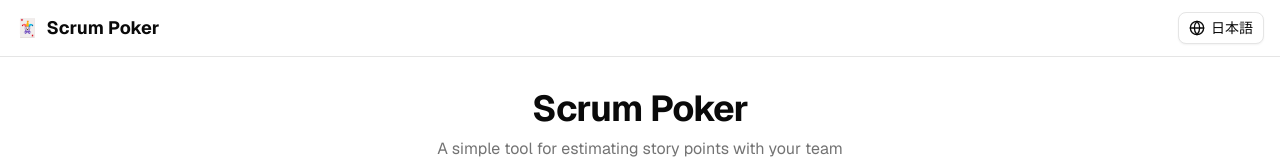
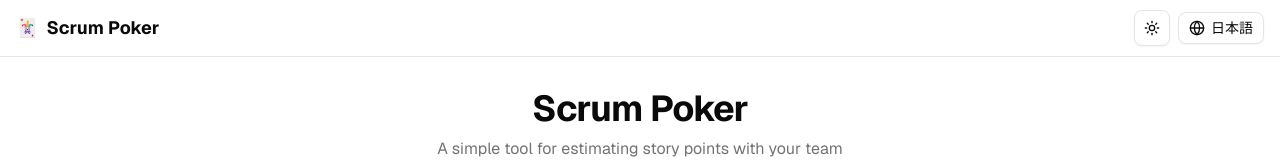
Before and after one commit to bossagyu/scrum-porker, a Next.js app: page / in a window 1280 px wide. Shown: the top 160 px of the page. Built offline with nearby package versions, Linux system fonts and the light colour scheme; no server answers.

Commit message:
feat: ダークモード切替をヘッダーに統合

```diff
--- a/src/app/layout.tsx
+++ b/src/app/layout.tsx
@@ -4,6 +4,7 @@ import { GeistSans } from 'geist/font/sans'
 import { GeistMono } from 'geist/font/mono'
 import { Header } from '@/components/layout/header'
 import { HtmlLangSync } from '@/components/layout/html-lang-sync'
+import { ThemeProvider } from '@/components/layout/theme-provider'
 import { I18nProvider } from '@/i18n/client'
 import './globals.css'
 
@@ -79,7 +80,7 @@ const jsonLd = {
 
 export default function RootLayout({ children }: { children: React.ReactNode }) {
   return (
-    <html lang="ja" className={`${GeistSans.variable} ${GeistMono.variable}`}>
+    <html lang="ja" className={`${GeistSans.variable} ${GeistMono.variable}`} suppressHydrationWarning>
       <head>
         <script
           type="application/ld+json"
@@ -99,11 +100,13 @@ export default function RootLayout({ children }: { children: React.ReactNode })
         </Script>
       </head>
       <body className="min-h-screen bg-background antialiased">
-        <I18nProvider>
-          <HtmlLangSync />
-          <Header />
-          <main className="container mx-auto px-4 py-8">{children}</main>
-        </I18nProvider>
+        <ThemeProvider>
+          <I18nProvider>
+            <HtmlLangSync />
+            <Header />
+            <main className="container mx-auto px-4 py-8">{children}</main>
+          </I18nProvider>
+        </ThemeProvider>
       </body>
     </html>
   )
--- a/src/components/layout/header.tsx
+++ b/src/components/layout/header.tsx
@@ -4,6 +4,7 @@ import Link from 'next/link'
 import { Globe } from 'lucide-react'
 import { useLocale } from '@/i18n/client'
 import { Button } from '@/components/ui/button'
+import { ThemeToggle } from '@/components/layout/theme-toggle'
 
 export function Header() {
   const { locale, setLocale } = useLocale()
@@ -17,6 +18,8 @@ export function Header() {
           </span>
           <span>Scrum Poker</span>
         </Link>
+        <div className="flex items-center gap-2">
+          <ThemeToggle />
           <Button
             variant="outline"
             size="sm"
@@ -27,6 +30,7 @@ export function Header() {
             {locale === 'ja' ? 'EN' : '日本語'}
           </Button>
         </div>
+      </div>
     </header>
   )
 }
```
Lines whose indentation alone changed are shown as unchanged.
